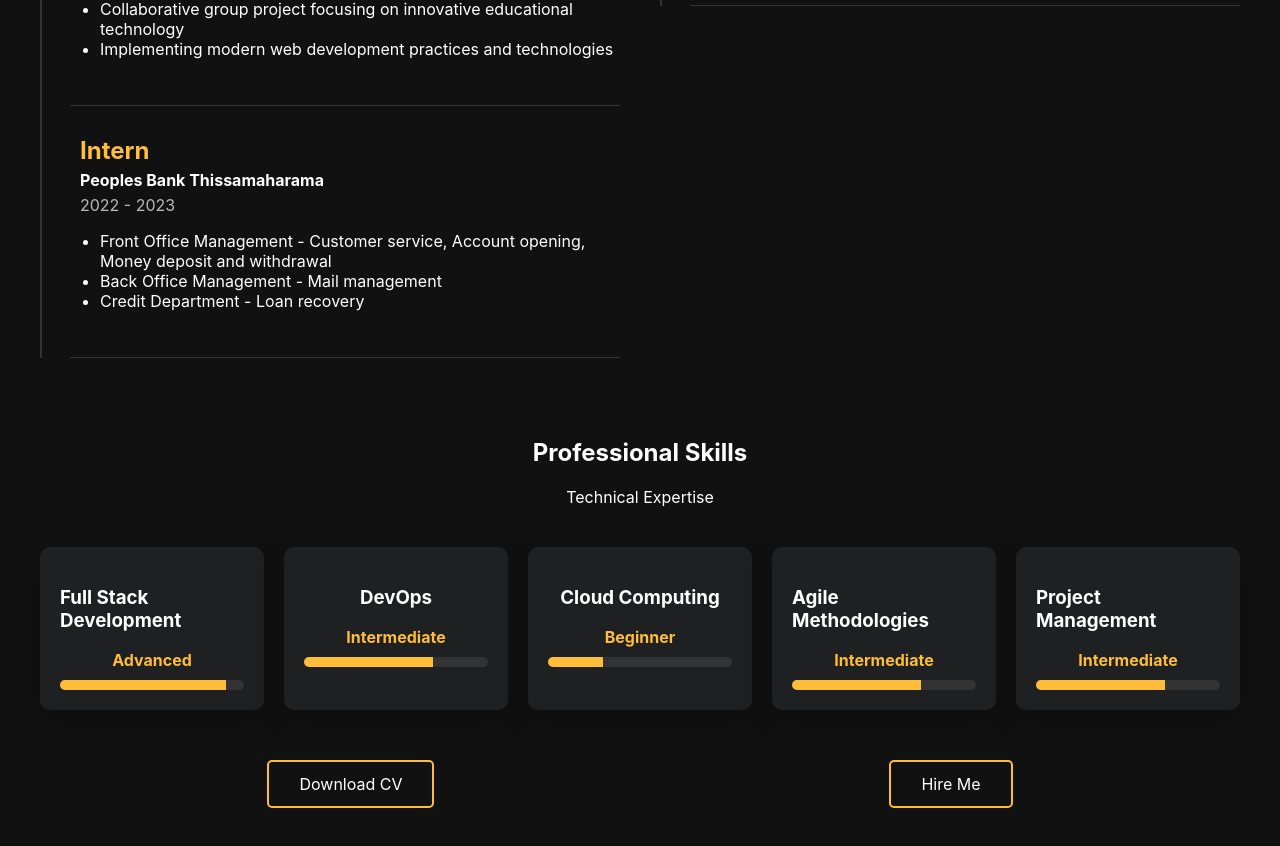
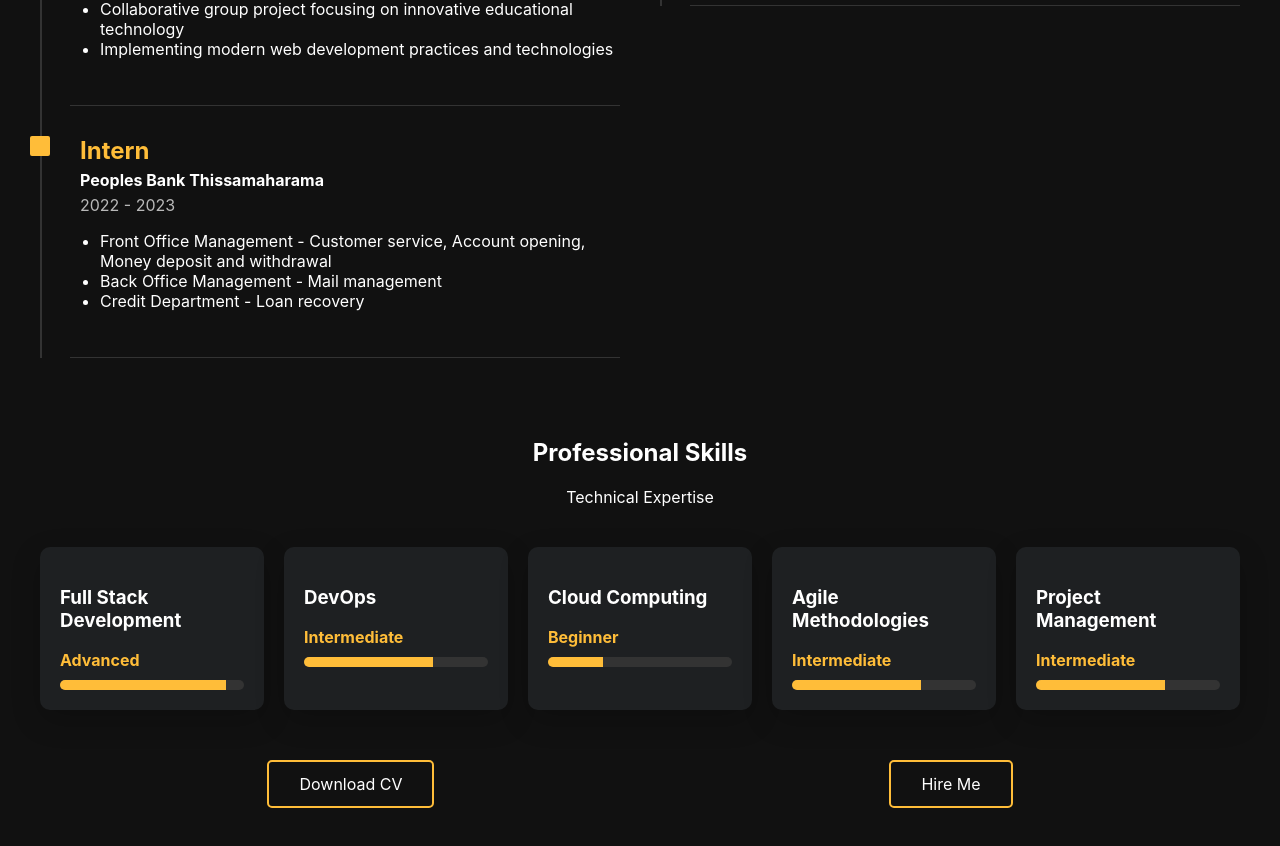
Before and after one commit to Peshala84/modern-porthfolio, a React (Create React App) app: page / in a window 1280 px wide. Shown: the part 3039-3885 px from the top of the page. Built offline with nearby package versions, Linux system fonts and the light colour scheme.

Commit message:
update resume.css file also add animation for it

```diff
--- a/src/components/Resume.css
+++ b/src/components/Resume.css
@@ -3,9 +3,13 @@
   --secondary-color: #212529;
   --background-color: #111;
   --text-color: #ffffff;
-  --btn-text-color:#000;
+  --btn-text-color: #000;
   --card-background: #1e2022;
   --border-color: #333;
+}
+
+html {
+  scroll-behavior: smooth;
 }
 
 .resume-section {
@@ -83,14 +87,14 @@
   border-bottom: 1px solid var(--border-color);
 }
 
-.timeline -marker {
+.timeline-marker {
   position: absolute;
-  left: -10px;
+  left: -40px;
   top: 0;
   width: 20px;
   height: 20px;
   background-color: var(--primary-color);
-  border-radius: 50%;
+  border-radius: 10%;
 }
 
 .timeline-content {
@@ -136,19 +140,7 @@
   border-radius: 10px;
   padding: 20px;
   box-shadow: 0 10px 30px rgba(0, 0, 0, 0.2);
-}
-
-.skill-info {
-  display: flex;
-  justify-content: space-between;
-  align-items: center;
-}
-
-.t_skill-info {
-  display: flex;
-  flex-direction: column;
-  justify-content: space-between;
-  align-items: center;
+  transition: transform 0.3s ease;
 }
 
 .skill-level {
@@ -182,7 +174,6 @@
   border-radius: 5px;
   text-decoration: none;
   transition: all 0.3s ease;
-
 }
 
 .r_btn-primary {
@@ -202,4 +193,9 @@
   .resume-content {
     grid-template-columns: 1fr;
   }
+
+  .resume-actions {
+    flex-direction: column;
+    gap: 20px;
+  }
 }
```
